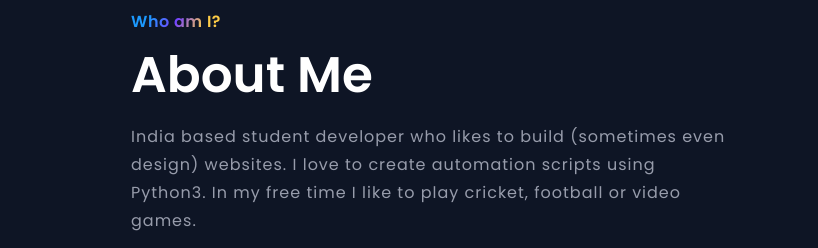
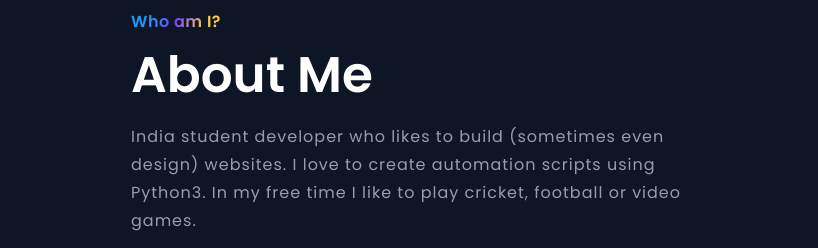
Before and after one commit to kitkatfhari/portfolio-main, a plain HTML site: page index.html in a window 1280 px wide. Shown: the part 840-1088 px from the top of the page, 462-1280 px from the left. Drawn offline with nearby package versions, Linux system fonts and the light colour scheme; no server answers; a script that the page names is missing.

Commit message:
change about me

```diff
--- a/index.html
+++ b/index.html
@@ -143,7 +143,7 @@
 						<span class="subtitle">Who am I?</span>
 						<h2>About Me</h2>
 						<p>
-							India based student developer who likes to build
+							India student developer who likes to build
 							(sometimes even design) websites. I love to
 							create automation scripts using Python3. In my
 							free time I like to play cricket, football or
```
